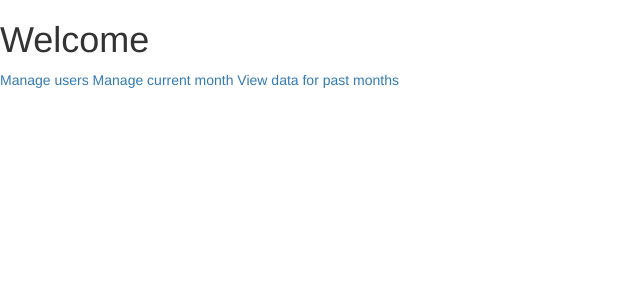
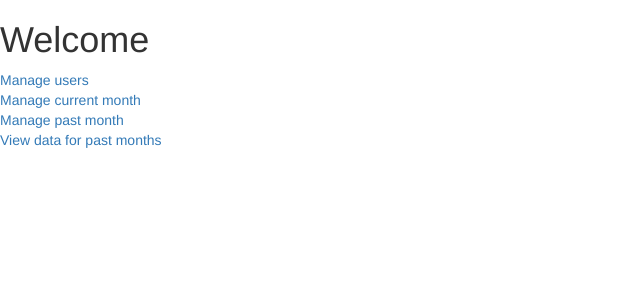
Before and after one commit to cocobango/babi, a Django app: page /reports/ in a window 1280 px wide. Shown: the top 300 px of the page, without its empty margins (0-640 px from the left). Run offline with Django 3.2, Linux system fonts and the light colour scheme; a user stored in the database is signed in; tables that the repository leaves empty hold one stand-in row (values such as "Sample post"); some libraries are stand-ins or nearby versions.

Commit message:
seperated managing current month from past month for employer

```diff
--- a/wage_reports/reports/templates/reports/employer/index.html
+++ b/wage_reports/reports/templates/reports/employer/index.html
@@ -5,6 +5,10 @@
 {% if error_message %}<p><strong>{{ error_message }}</strong></p>{% endif %}
 
 <a href="{% url 'reports:user_management' %}">Manage users</a>
-<a href="{% url 'reports:show_entries' %}">Manage current month</a>
+<br>
+<a href="{% url 'reports:show_entries' 'current' %}">Manage current month</a>
+<br>
+<a href="{% url 'reports:show_entries' 'past' %}">Manage past month</a>
+<br>
 <a href="{% url 'reports:view_history' %}">View data for past months</a>
 {% endblock content %}
--- a/wage_reports/reports/templates/reports/employer/show_entries.html
+++ b/wage_reports/reports/templates/reports/employer/show_entries.html
@@ -1,12 +1,14 @@
 {% extends "base.html" %}
 {% block content %}
-<h1>View This Month's Entries</h1>
+<h1>View Monthly Entries</h1>
 {% if employees_that_do_not_have_employer_data %}<p><strong>The following employees have no employer data associated to them and therefore cannot be included in this report until some data is entered by their employer</strong></p>{% endif %}
 {% for invalid_employee in employees_that_do_not_have_employer_data %}
 	<p>{{ invalid_employee.user.first_name }} {{ invalid_employee.user.last_name }}</p>
 {% endfor %}
 {% if error_message %}<p><strong>{{ error_message }}</strong></p>{% endif %}
+{% if past_or_current_month == 'past' %}
 <a href="{% url 'reports:pre_approve_month' %}" class="btn btn-primary"> Approve this month</a>
+{% endif %}
 <table class="table">
 	<tr>
 		<th>User id</th>
@@ -68,7 +70,7 @@
 		<td>
 			<a href="{% url 'reports:edit_specific_entry' entry.employee.user.id %}" class="btn btn-defualt" >Edit entry</a>
 			{% if not entry.is_approved and entry.has_data %}
-	   			<button class="btn btn-success" onclick="toggle_employee_monthly_entry_approval('{% url 'reports:set_as_valid' %}' ,{{ entry.id }} , {{entry.employee.user.id }} , '{{ csrf_token }}')">Approve input</button>
+	   			<button class="btn btn-success" onclick="toggle_employee_monthly_entry_approval('{% url 'reports:set_as_valid' past_or_current_month %}' ,{{ entry.id }} , {{entry.employee.user.id }} , '{{ csrf_token }}')">Approve input</button>
 			{% endif %}
 			{% if entry.is_approved %}
 	   			<button class="btn btn-danger" onclick="toggle_employee_monthly_entry_approval('{% url 'reports:withdraw_approval_of_single_entry' %}' ,{{ entry.id }} , {{entry.employee.user.id }} , '{{ csrf_token }}')">Cancel approval of this input</button>
--- a/wage_reports/reports/urls.py
+++ b/wage_reports/reports/urls.py
@@ -20,10 +20,10 @@ urlpatterns = [
     url(r'^view_history/view_all_months$', views.view_all_months, name='view_all_months'),
     url(r'^view_history/view_a_single_month/(?P<year>[0-9]{4})/(?P<month>[0-9]{2})$', views.view_a_single_month, name='view_a_single_month'),
     url(r'^view_history/view_report_of_type/(?P<report_type>[a-z]+)/(?P<year>[0-9]{4})/(?P<month>[0-9]{2})$', views.view_report_of_type, name='view_report_of_type'),
-    url(r'^current_month/show_entries$', views.show_entries, name='show_entries'),
+    url(r'^current_month/show_entries/(?P<past_or_current_month>[a-z]+)$', views.show_entries, name='show_entries'),
     url(r'^current_month/pre_approve_month$', views.pre_approve_month, name='pre_approve_month'),
     url(r'^current_month/approve_this_month$', views.approve_this_month, name='approve_this_month'),
-    url(r'^current_month/set_as_valid$', views.set_as_valid, name='set_as_valid'),
+    url(r'^current_month/set_as_valid/(?P<past_or_current_month>[a-z]+)$', views.set_as_valid, name='set_as_valid'),
     url(r'^current_month/withdraw_approval_of_single_entry$', views.withdraw_approval_of_single_entry, name='withdraw_approval_of_single_entry'),
     url(r'^current_month/edit_specific_entry/(?P<employee_user_id>[0-9]+)$', views.edit_specific_entry, name='edit_specific_entry'),
     url(r'^current_month/edit_specific_entry$', views.edit_specific_entry, name='edit_specific_entry'),
--- a/wage_reports/reports/views.py
+++ b/wage_reports/reports/views.py
@@ -89,13 +89,18 @@ def view_a_single_month(request):
 def view_report_of_type(request):
     pass
 
-def show_entries(request):
+def show_entries(request , past_or_current_month):
+    if past_or_current_month == 'past':
+        month_in_question = get_month_in_question_for_employer_locking()
+        year_in_question = get_year_in_question_for_employer_locking()
+    else:
+        month_in_question = get_month_in_question_for_employee_locking()
+        year_in_question = get_year_in_question_for_employee_locking()
+
     Employer_obj = Employer.objects.get(user=request.user)
     employees = Employee.objects.filter(employer=Employer_obj)
     # return render(request, 'reports/general/display_message.html' , { 'headline' : "Month locked" , 'body' : employer_data })
     entries = []
-    month_in_question = get_month_in_question_for_employer_locking()
-    year_in_question = get_year_in_question_for_employer_locking()
     locked_month = Locked_months.objects.select_related('employer').filter(employer__user=request.user).latest('lock_time')
     if locked_month.for_month == month_in_question and locked_month.for_year == year_in_question:
         return render(request, 'reports/general/display_message.html' , { 'headline' : "Month locked" , 'body' : "This month is locked for editing. you can view reports on it in the appropriate section" })
@@ -106,13 +111,18 @@ def show_entries(request):
             employees_that_do_not_have_employer_data.append(employee)
         else:
             try:
-                single_entry = Monthly_employee_data.objects.filter(employee=employee).latest('created')
+                single_entry = Monthly_employee_data.objects.filter(employee=employee, for_year=year_in_question, for_month=month_in_question).latest('created')
                 single_entry.has_data = True
                 entries.append(single_entry)
             except Monthly_employee_data.DoesNotExist:
-                empty_entry = { 'employee' : Employee(user = employee.user) , 'has_data' : False }
-                entries.append( empty_entry )
-    return render(request, 'reports/employer/show_entries.html' , { 'employees' : employees , 'entries' : entries , 'employees_that_do_not_have_employer_data' : employees_that_do_not_have_employer_data })
+                try:
+                    single_entry = Monthly_employee_data.objects.filter(employee=employee, for_year=year_in_question, for_month=month_in_question).latest('created')
+                    single_entry.has_data = True
+                    entries.append(single_entry)
+                except Monthly_employee_data.DoesNotExist:
+                    empty_entry = { 'employee' : Employee(user = employee.user) , 'has_data' : False }
+                    entries.append( empty_entry )
+    return render(request, 'reports/employer/show_entries.html' , { 'employees' : employees , 'entries' : entries , 'employees_that_do_not_have_employer_data' : employees_that_do_not_have_employer_data , 'past_or_current_month' : past_or_current_month , 'year_in_question' : year_in_question , 'month_in_question' : month_in_question })
 
 def pre_approve_month(request):
     Employer_obj = Employer.objects.get(user=request.user)
@@ -155,16 +165,20 @@ def approve_this_month(request):
     else:
         return HttpResponseRedirect(reverse('my_login:messages' , args=('Error, this is a POST gateway, not GET',)))
 
-def set_as_valid(request):
+def set_as_valid(request , past_or_current_month):
     if request.method == 'POST':
         try:
             single_entry = Monthly_employee_data.objects.select_related('employee__user').get(pk=request.POST['entry_id'] , employee__user_id=request.POST['employee_user_id'] , employee__employer__user=request.user )
             single_entry.is_approved = True
             single_entry.pk = None
-            month_in_question = get_month_in_question_for_employer_locking()
-            year_in_question = get_year_in_question_for_employer_locking()
-            single_entry.for_year = year_in_question
-            single_entry.for_month = month_in_question
+
+            if past_or_current_month == 'past':
+                month_in_question = get_month_in_question_for_employer_locking()
+                year_in_question = get_year_in_question_for_employer_locking()
+            else:
+                month_in_question = get_month_in_question_for_employee_locking()
+                year_in_question = get_year_in_question_for_employee_locking()
+
             # Monthly_employee_data.objects.filter( employee__user_id=11 , created__gte=timezone.now().replace(day=1,hour=0, minute=0) ).update(is_approved=False)
             Monthly_employee_data.objects.select_related('employee__user').filter( employee__user_id=request.POST['employee_user_id'] , for_year=year_in_question, for_month=month_in_question).update(is_approved=False)
             single_entry.created = None
```
